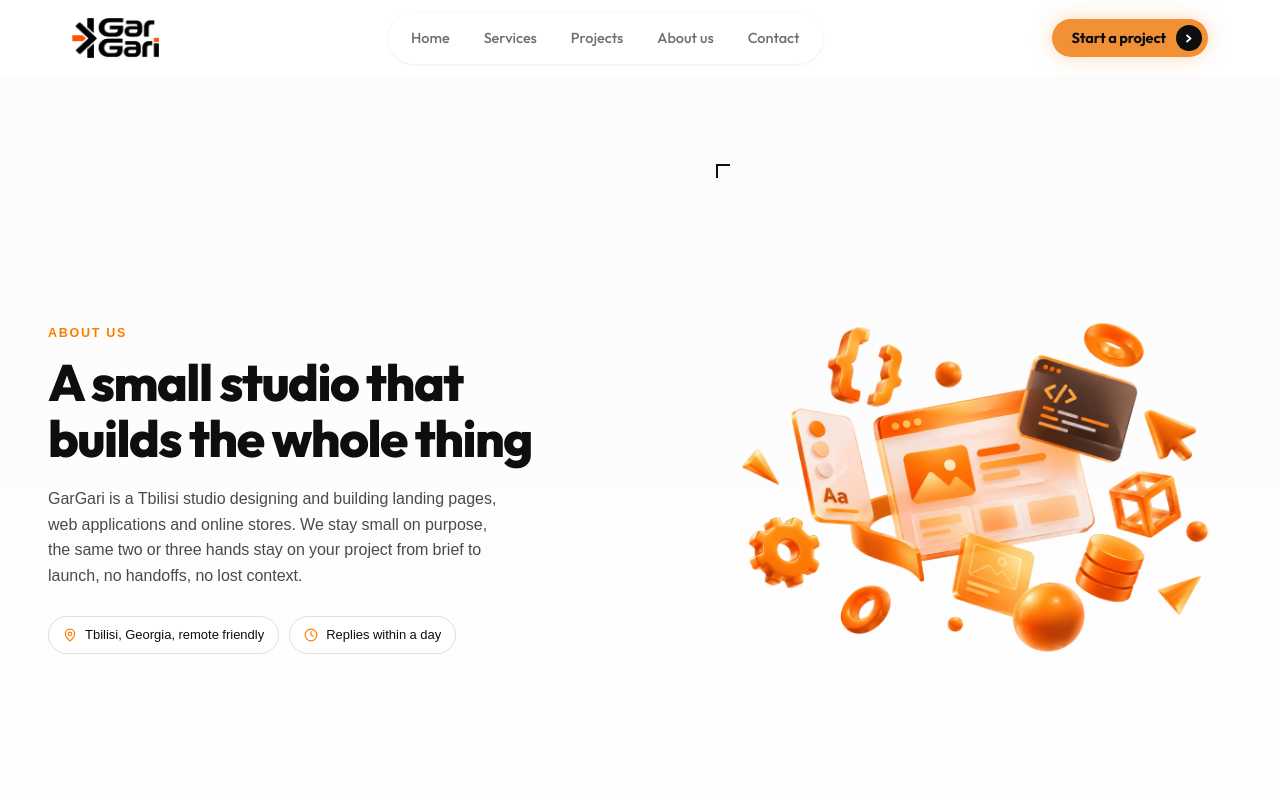
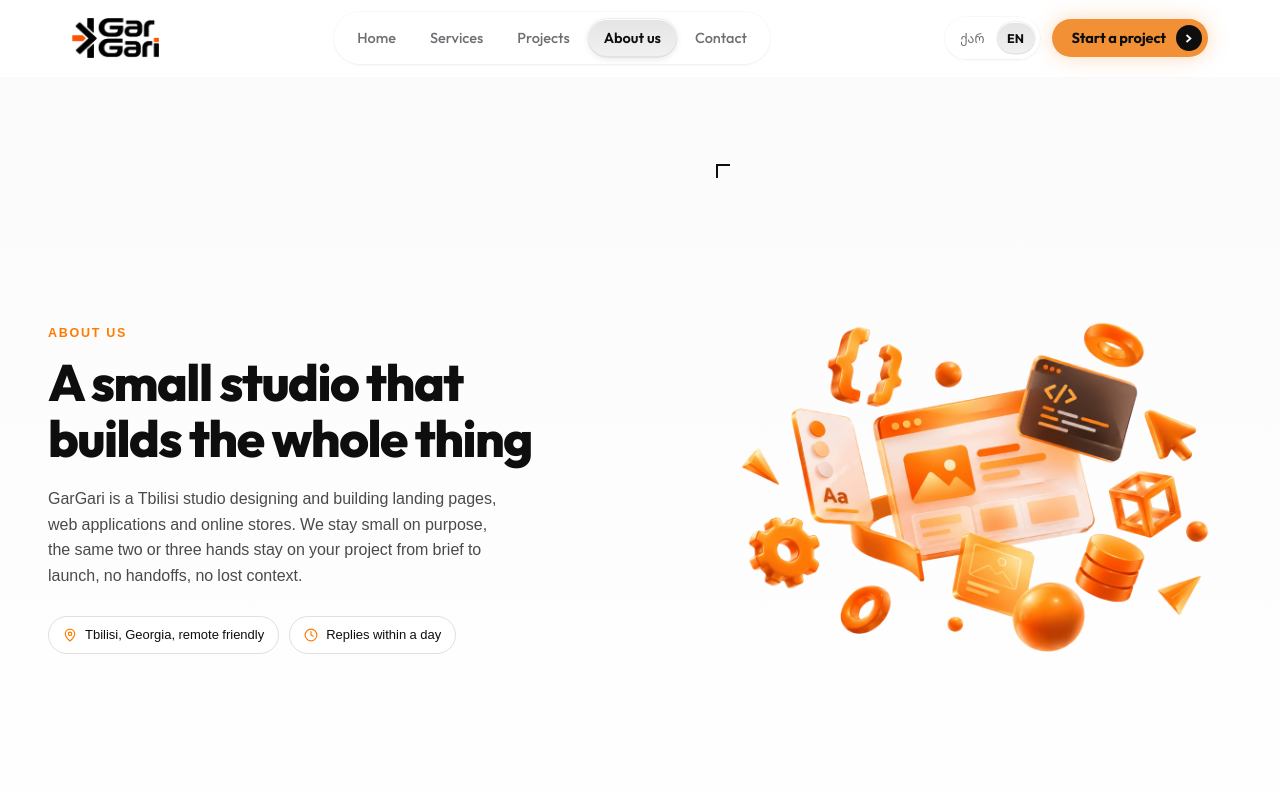
Before and after one commit to duda-el/gar-web, a Next.js app: page /en/about in a window 1280 px wide. Shown: the top 793 px of the page. Built offline with nearby package versions, Linux system fonts and the light colour scheme.

Commit message:
feat(nav): add language switcher and localize header links

```diff
--- a/src/components/Layout/Header/Header.tsx
+++ b/src/components/Layout/Header/Header.tsx
@@ -5,14 +5,17 @@
 import Link from "next/link";
 import { usePathname } from "next/navigation";
 import gargariLogo from "@/Assets/images/gargari-logo-dark.png";
+import { useI18n } from "@/i18n/I18nProvider";
+import { stripLocale } from "@/i18n/config";
+import LanguageSwitcher from "./LanguageSwitcher";
 
 const navLinks = [
-  { label: "Home", href: "/", id: "top" },
-  { label: "Services", href: "/services" },
-  { label: "Projects", href: "/projects" },
-  { label: "About us", href: "/about" },
-  { label: "Contact", href: "/contact" },
-];
+  { key: "home", href: "/", id: "top" },
+  { key: "services", href: "/services" },
+  { key: "projects", href: "/projects" },
+  { key: "about", href: "/about" },
+  { key: "contact", href: "/contact" },
+] as const;
 
 function ArrowIcon({ stroke = "#0E0E0E" }: { stroke?: string }) {
   return (
@@ -30,12 +33,12 @@
 export default function Header() {
   const [isOpen, setIsOpen] = useState(false);
   const [scrolled, setScrolled] = useState(false);
-  const pathname = usePathname();
-  const isHome = pathname === "/";
+  const { t, href } = useI18n();
+  // Compare against the path without the language prefix ("/en/services" -> "/services")
+  const path = stripLocale(usePathname());
+  const isHome = path === "/";
   const isActive = (link: (typeof navLinks)[number]) =>
-    link.id === "top"
-      ? isHome
-      : pathname === link.href || pathname.startsWith(`${link.href}/`);
+    "id" in link ? isHome : path === link.href || path.startsWith(`${link.href}/`);
 
   useEffect(() => {
     const onScroll = () => setScrolled(window.scrollY > 12);
@@ -65,7 +68,7 @@
 
   const handleNavClick = (
     e: React.MouseEvent<HTMLAnchorElement>,
-    id?: string
+    id?: string,
   ) => {
     if (id && isHome) {
       e.preventDefault();
@@ -85,10 +88,10 @@
     >
       <div className="max-w-[1440px] mx-auto flex items-center justify-between gap-4 sm:gap-8 h-[76px] px-5 sm:px-9 lg:px-[72px]">
         <Link
-          href="/"
+          href={href("/")}
           onClick={(e) => handleNavClick(e, "top")}
           className="flex items-center shrink-0 cursor-pointer"
-          aria-label="GarGari home"
+          aria-label={t.nav.homeAria}
         >
           <Image
             src={gargariLogo}
@@ -99,7 +102,7 @@
         </Link>
 
         <nav
-          className="hidden lg:flex items-center gap-0.5 shrink-0 bg-white/55 backdrop-blur-xl border border-white/70 rounded-full p-1.5"
+          className="hidden xl:flex items-center gap-0.5 shrink-0 bg-white/55 backdrop-blur-xl border border-white/70 rounded-full p-1.5"
           style={{
             boxShadow:
               "0 1px 3px rgba(14,14,14,0.06), 0 0 0 0.5px rgba(14,14,14,0.05)",
@@ -110,27 +113,29 @@
             return (
               <Link
                 key={link.href}
-                href={link.href}
-                onClick={(e) => handleNavClick(e, link.id)}
+                href={href(link.href)}
+                onClick={(e) => handleNavClick(e, "id" in link ? link.id : undefined)}
                 aria-current={active ? "page" : undefined}
-                className={`relative font-outfit text-[14.5px] rounded-full px-4 py-2 whitespace-nowrap transition-[color,background-color,box-shadow] duration-300 cursor-pointer ${
+                className={`relative font-outfit text-[14.5px] rounded-full px-3.5 xl:px-4 py-2 whitespace-nowrap transition-[color,background-color,box-shadow] duration-300 cursor-pointer ${
                   active
                     ? "font-semibold text-[#0E0E0E] bg-[linear-gradient(180deg,rgba(120,120,128,0.20)_0%,rgba(120,120,128,0.10)_100%)] backdrop-blur-md backdrop-saturate-150 shadow-[inset_0_1px_0_rgba(255,255,255,0.95),inset_0_-1px_0_rgba(14,14,14,0.06),0_0_0_0.5px_rgba(14,14,14,0.10),0_2px_8px_-2px_rgba(14,14,14,0.14)]"
                     : "font-medium text-[#6E6E73] hover:text-[#0E0E0E] hover:bg-white/70"
                 }`}
               >
-                {link.label}
+                {t.nav[link.key]}
               </Link>
             );
           })}
         </nav>
 
+        <div className="flex items-center gap-3 shrink-0">
+          <LanguageSwitcher />
           <Link
-          href="/contact"
+            href={href("/contact")}
             onClick={(e) => handleNavClick(e)}
-          className="hidden lg:inline-flex items-center gap-2.5 shrink-0 rounded-full pl-5 pr-1.5 py-1.5 bg-primary hover:bg-white font-outfit font-bold text-[14.5px] tracking-[-0.01em] text-[#0E0E0E] whitespace-nowrap cursor-pointer transition-colors duration-200 shadow-[0_0_20px_rgba(241,144,53,0.35)]"
+            className="hidden xl:inline-flex items-center gap-2.5 shrink-0 rounded-full pl-5 pr-1.5 py-1.5 bg-primary hover:bg-white font-outfit font-bold text-[14.5px] tracking-[-0.01em] text-[#0E0E0E] whitespace-nowrap cursor-pointer transition-colors duration-200 shadow-[0_0_20px_rgba(241,144,53,0.35)]"
           >
-          Start a project
+            {t.nav.startProject}
             <span className="inline-flex items-center justify-center w-[26px] h-[26px] rounded-full bg-[#0E0E0E] shrink-0">
               <ArrowIcon stroke="#FFFFFF" />
             </span>
@@ -138,8 +143,9 @@
 
           <button
             onClick={() => setIsOpen(!isOpen)}
-          className="lg:hidden flex flex-col justify-center items-center gap-1.5 w-8 h-8 shrink-0 cursor-pointer"
-          aria-label="Toggle Menu"
+            className="xl:hidden flex flex-col justify-center items-center gap-1.5 w-8 h-8 shrink-0 cursor-pointer"
+            aria-label={t.nav.toggleMenu}
+            aria-expanded={isOpen}
           >
             <span
               className={`block w-5 h-[1.5px] bg-[#0E0E0E] transition-all duration-300 ${
@@ -158,9 +164,10 @@
             />
           </button>
         </div>
+      </div>
 
       <div
-        className={`lg:hidden overflow-hidden transition-[max-height,opacity] duration-300 ease-in-out bg-white/90 backdrop-blur-2xl border-b border-[#E3E3E6] ${
+        className={`xl:hidden overflow-hidden transition-[max-height,opacity] duration-300 ease-in-out bg-white/90 backdrop-blur-2xl border-b border-[#E3E3E6] ${
           isOpen ? "max-h-[420px] opacity-100" : "max-h-0 opacity-0"
         }`}
       >
@@ -170,24 +177,24 @@
             return (
               <Link
                 key={link.href}
-                href={link.href}
-                onClick={(e) => handleNavClick(e, link.id)}
+                href={href(link.href)}
+                onClick={(e) => handleNavClick(e, "id" in link ? link.id : undefined)}
                 aria-current={active ? "page" : undefined}
                 className={`flex items-center justify-between font-outfit text-[16px] text-left py-3 border-b border-[#E3E3E6] last:border-b-0 cursor-pointer ${
                   active ? "font-bold text-[#FF7A00]" : "font-medium text-[#0E0E0E]"
                 }`}
               >
-                {link.label}
+                {t.nav[link.key]}
                 {active && <span className="w-1.5 h-1.5 rounded-full bg-[#FF7A00]" />}
               </Link>
             );
           })}
           <Link
-            href="/contact"
+            href={href("/contact")}
             onClick={(e) => handleNavClick(e)}
             className="mt-4 mb-2 inline-flex items-center justify-center gap-2.5 rounded-full py-3 bg-primary hover:bg-white font-outfit font-bold text-[15px] text-[#0E0E0E] cursor-pointer transition-colors duration-200"
           >
-            Start a project
+            {t.nav.startProject}
             <span className="inline-flex items-center justify-center w-[24px] h-[24px] rounded-full bg-[#0E0E0E] shrink-0">
               <ArrowIcon stroke="#FFFFFF" />
             </span>
--- /dev/null
+++ b/src/components/Layout/Header/LanguageSwitcher.tsx
@@ -0,0 +1,44 @@
+"use client";
+
+import Link from "next/link";
+import { usePathname } from "next/navigation";
+import { useI18n } from "@/i18n/I18nProvider";
+import { localeNames, locales, localizePath, stripLocale } from "@/i18n/config";
+
+const shortNames = { ka: "ქარ", en: "EN" } as const;
+
+// Links to the same page in the other language
+export default function LanguageSwitcher({ className = "" }: { className?: string }) {
+  const { locale, t } = useI18n();
+  const path = stripLocale(usePathname());
+
+  return (
+    <div
+      role="group"
+      aria-label={t.nav.language}
+      className={`inline-flex items-center gap-0.5 rounded-full p-1 bg-white/55 backdrop-blur-xl border border-white/70 shadow-[0_1px_3px_rgba(14,14,14,0.06),0_0_0_0.5px_rgba(14,14,14,0.05)] ${className}`}
+    >
+      {locales.map((l) => {
+        const active = l === locale;
+        return (
+          <Link
+            key={l}
+            href={localizePath(l, path)}
+            hrefLang={l}
+            lang={l}
+            aria-label={localeNames[l]}
+            aria-current={active ? "true" : undefined}
+            scroll={false}
+            className={`inline-flex items-center justify-center min-w-[38px] h-8 px-2.5 rounded-full font-outfit text-[12.5px] transition-[color,background-color,box-shadow] duration-300 ${
+              active
+                ? "font-bold text-[#0E0E0E] bg-[linear-gradient(180deg,rgba(120,120,128,0.20)_0%,rgba(120,120,128,0.10)_100%)] shadow-[inset_0_1px_0_rgba(255,255,255,0.95),inset_0_-1px_0_rgba(14,14,14,0.06),0_0_0_0.5px_rgba(14,14,14,0.10)]"
+                : "font-medium text-[#6E6E73] hover:text-[#0E0E0E] hover:bg-white/80"
+            }`}
+          >
+            {shortNames[l]}
+          </Link>
+        );
+      })}
+    </div>
+  );
+}
```
Lines whose indentation alone changed are shown as unchanged.
